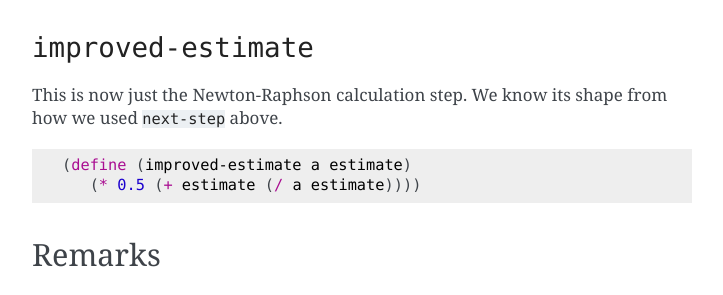
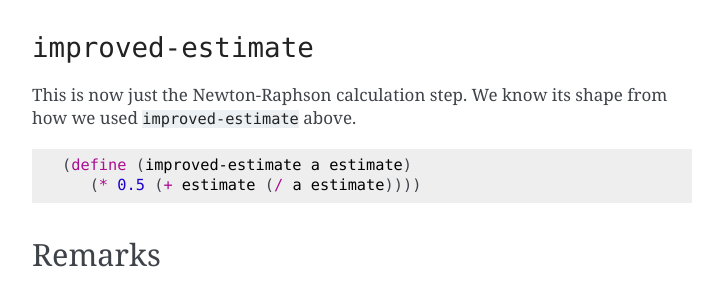
Before and after one commit to kreauniv/complit, a Sphinx documentation site: the page built from source/programs/approx-sqrt.rst, in a window 1280 px wide and 900 px high, scrolled down 1471 px. Shown: the part 150-445 px from the top of the window, without its empty margins (388-1111 px from the left). Built offline with Sphinx 7.4.7, drawn with Linux system fonts in a browser that asks for light colours.

Commit message:
Renamed next-step to improved-estimate

```diff
--- a/source/programs/approx-sqrt.rst
+++ b/source/programs/approx-sqrt.rst
@@ -87,7 +87,7 @@ it quite easily --
 ---------------------
 
 This is now just the Newton-Raphson calculation step.
-We know its shape from how we used ``next-step`` above.
+We know its shape from how we used ``improved-estimate`` above.
 
 .. code:: racket
 
```
